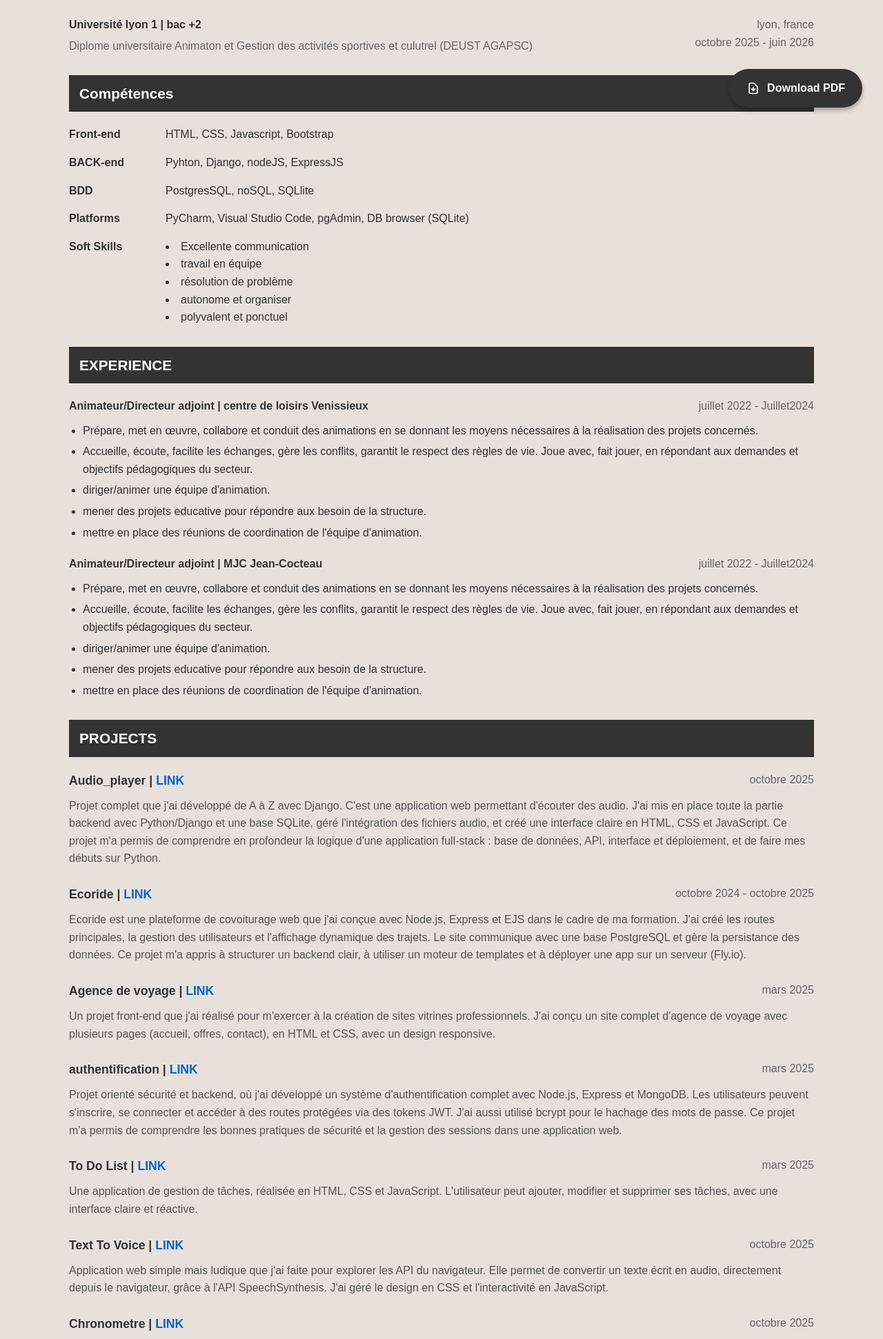
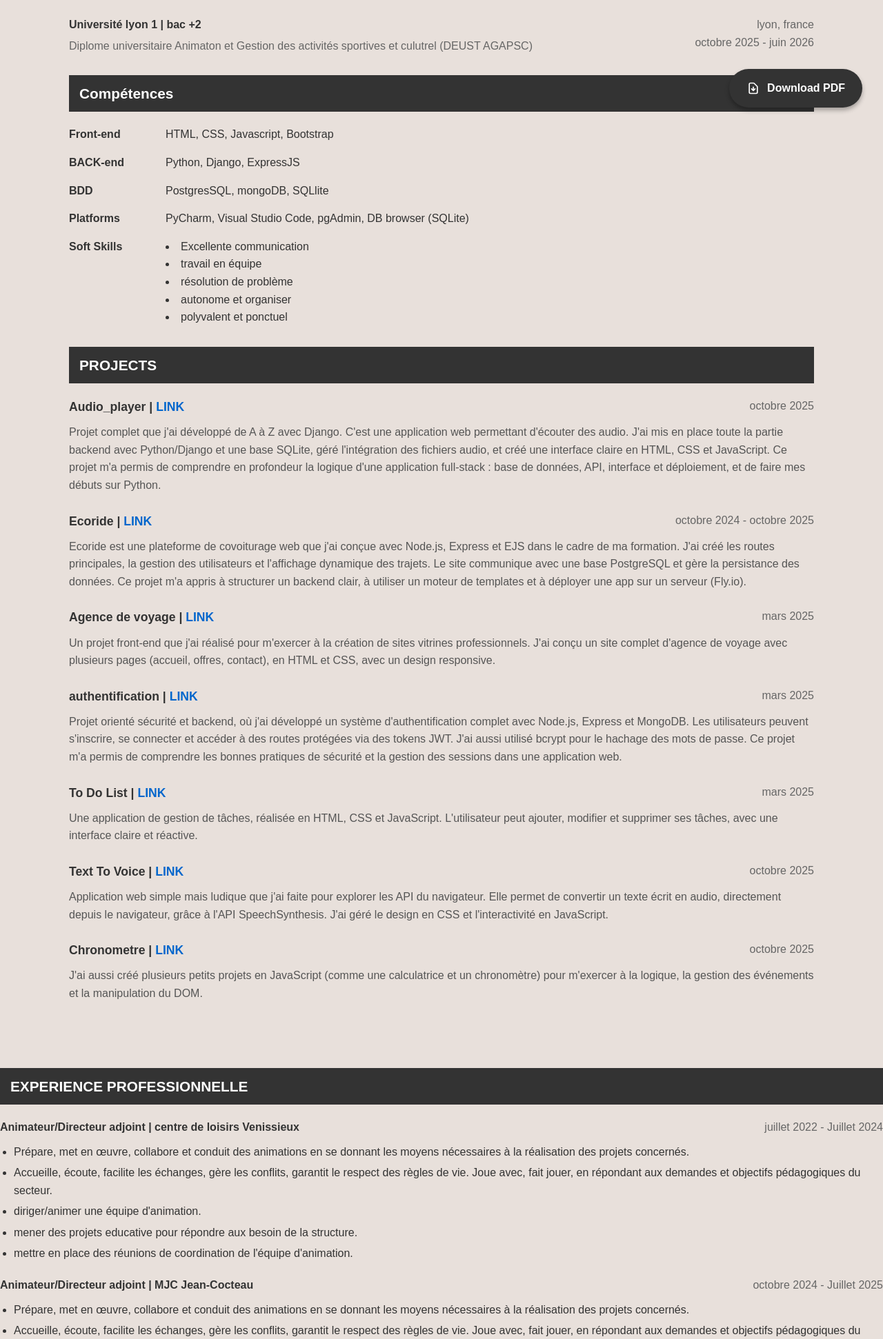
Before and after one commit to Hani19000/CV_Hani_Derrouiche, a Django app: page /en/ in a window 1280 px wide. Shown: the part 614-2556 px from the top of the page at 69% size. Run offline with Django 5.2, Linux system fonts and the light colour scheme.

Commit message:
mise a jours

```diff
--- a/templates/index.html
+++ b/templates/index.html
@@ -551,11 +551,11 @@
                     </div>
                     <div class="skill-item">
                         <div class="label">{% trans "BACK-end" %}</div>
-                        <div class="value">Pyhton, Django, nodeJS, ExpressJS</div>
+                        <div class="value">Python, Django, ExpressJS</div>
                     </div>
                     <div class="skill-item">
                         <div class="label">{% trans "BDD" %}</div>
-                        <div class="value">PostgresSQL, noSQL, SQLlite</div>
+                        <div class="value">PostgresSQL, mongoDB, SQLlite</div>
                     </div>
                     <div class="skill-item">
                         <div class="label">{% trans "Platforms" %}</div>
@@ -574,42 +574,6 @@
                         </div>
                     </div>
                 </div>
-            </div>
-        </section>
-
-        <!-- Si vous voulez forcer un saut de page ici, décommentez la ligne suivante -->
-        <!-- <div class="page-break"></div> -->
-
-        <!-- Work Experience Section -->
-        <section class="experience-section">
-            <h2 class="section-title">{% trans "EXPERIENCE" %}</h2>
-
-            <div class="job-title">
-                <div class="company">{% trans "Animateur/Directeur adjoint | centre de loisirs Venissieux" %}</div>
-                <div class="date">{% trans "juillet 2022 - Juillet2024" %}</div>
-            </div>
-            <div class="job-details">
-                <ul>
-                    <li>{% trans "Prépare, met en œuvre, collabore et conduit des animations en se donnant les moyens nécessaires à la réalisation des projets concernés." %}</li>
-                    <li>{% trans "Accueille, écoute, facilite les échanges, gère les conflits, garantit le respect des règles de vie. Joue avec, fait jouer, en répondant aux demandes et objectifs pédagogiques du secteur." %}</li>
-                    <li>{% trans "diriger/animer une équipe d'animation." %}</li>
-                    <li>{% trans "mener des projets educative pour répondre aux besoin de la structure." %}</li>
-                    <li>{% trans "mettre en place des réunions de coordination de l'équipe d'animation." %}</li>
-                </ul>
-            </div>
-
-            <div class="job-title">
-                <div class="company">{% trans "Animateur/Directeur adjoint | MJC Jean-Cocteau" %}</div>
-                <div class="date">{% trans "juillet 2022 - Juillet2024" %}</div>
-            </div>
-            <div class="job-details">
-                <ul>
-                    <li>{% trans "Prépare, met en œuvre, collabore et conduit des animations en se donnant les moyens nécessaires à la réalisation des projets concernés." %}</li>
-                    <li>{% trans "Accueille, écoute, facilite les échanges, gère les conflits, garantit le respect des règles de vie. Joue avec, fait jouer, en répondant aux demandes et objectifs pédagogiques du secteur." %}</li>
-                    <li>{% trans "diriger/animer une équipe d'animation." %}</li>
-                    <li>{% trans "mener des projets educative pour répondre aux besoin de la structure." %}</li>
-                    <li>{% trans "mettre en place des réunions de coordination de l'équipe d'animation." %}</li>
-                </ul>
             </div>
         </section>
 
@@ -689,6 +653,38 @@
         </section>
     </div>
 
+            <!-- Work Experience Section -->
+<section class="experience-section">
+    <h2 class="section-title">{% trans "EXPERIENCE PROFESSIONNELLE" %}</h2>
+
+    <div class="job-title">
+        <div class="company">{% trans "Animateur/Directeur adjoint | centre de loisirs Venissieux" %}</div>
+        <div class="date">{% trans "juillet 2022 - Juillet 2024" %}</div>
+    </div>
+    <div class="job-details">
+        <ul>
+            <li>{% trans "Prépare, met en œuvre, collabore et conduit des animations en se donnant les moyens nécessaires à la réalisation des projets concernés." %}</li>
+            <li>{% trans "Accueille, écoute, facilite les échanges, gère les conflits, garantit le respect des règles de vie. Joue avec, fait jouer, en répondant aux demandes et objectifs pédagogiques du secteur." %}</li>
+            <li>{% trans "diriger/animer une équipe d'animation." %}</li>
+            <li>{% trans "mener des projets educative pour répondre aux besoin de la structure." %}</li>
+            <li>{% trans "mettre en place des réunions de coordination de l'équipe d'animation." %}</li>
+        </ul>
+    </div>
+
+    <div class="job-title">
+        <div class="company">{% trans "Animateur/Directeur adjoint | MJC Jean-Cocteau" %}</div>
+        <div class="date">{% trans "octobre 2024 - Juillet 2025" %}</div>
+    </div>
+    <div class="job-details">
+        <ul>
+            <li>{% trans "Prépare, met en œuvre, collabore et conduit des animations en se donnant les moyens nécessaires à la réalisation des projets concernés." %}</li>
+            <li>{% trans "Accueille, écoute, facilite les échanges, gère les conflits, garantit le respect des règles de vie. Joue avec, fait jouer, en répondant aux demandes et objectifs pédagogiques du secteur." %}</li>
+            <li>{% trans "diriger/animer une équipe d'animation." %}</li>
+            <li>{% trans "mener des projets educative pour répondre aux besoin de la structure." %}</li>
+            <li>{% trans "mettre en place des réunions de coordination de l'équipe d'animation." %}</li>
+        </ul>
+    </div>
+</section>
     <a href="{% url 'pdf' %}" class="pdf-download-btn" target="_blank">
         <svg xmlns="http://www.w3.org/2000/svg" fill="none" viewBox="0 0 24 24" stroke="currentColor">
             <path stroke-linecap="round" stroke-linejoin="round" stroke-width="2" d="M12 10v6m0 0l-3-3m3 3l3-3m2 8H7a2 2 0 01-2-2V5a2 2 0 012-2h5.586a1 1 0 01.707.293l5.414 5.414a1 1 0 01.293.707V19a2 2 0 01-2 2z" />
```
Also changed, not shown: locale/en/LC_MESSAGES/django.po, locale/fr/LC_MESSAGES/django.po, 2 other files.
